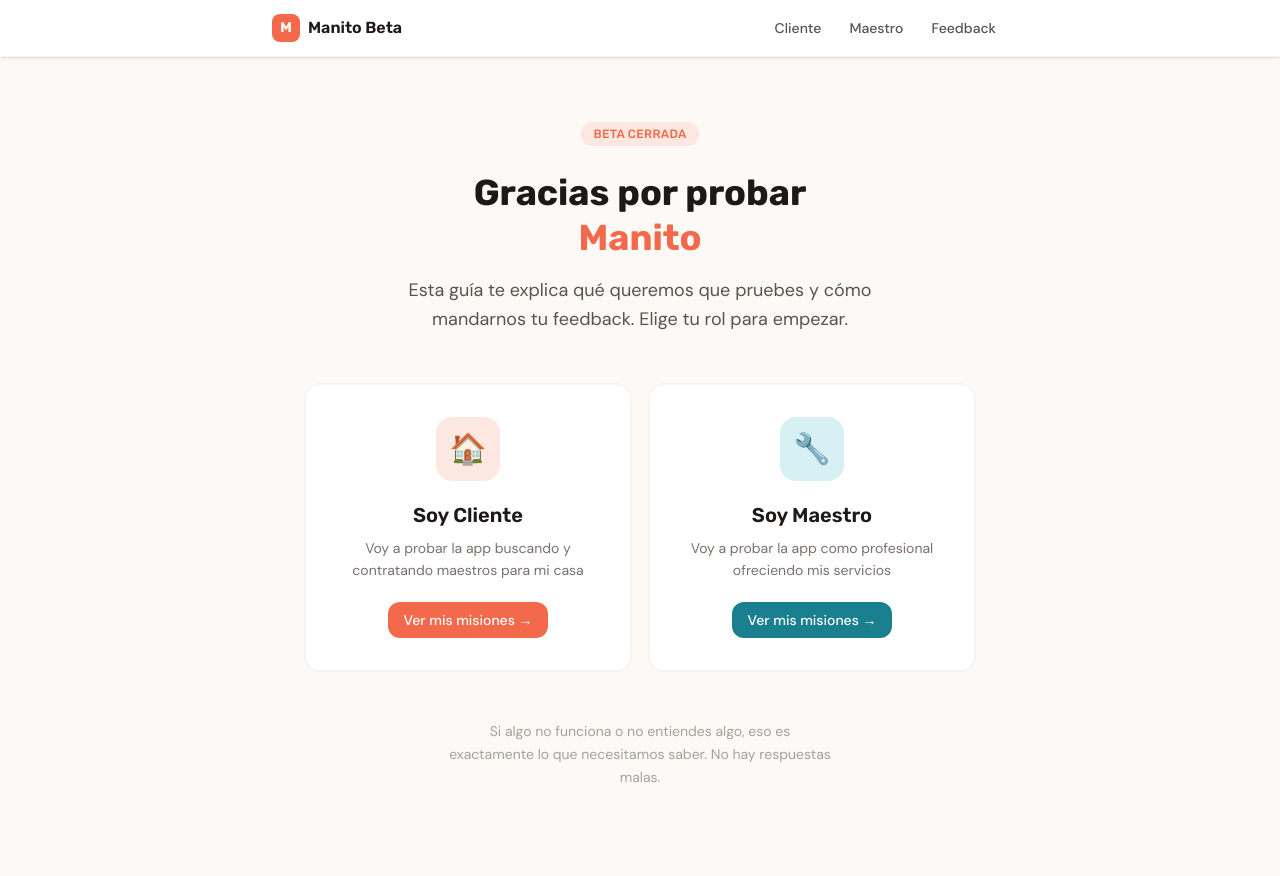
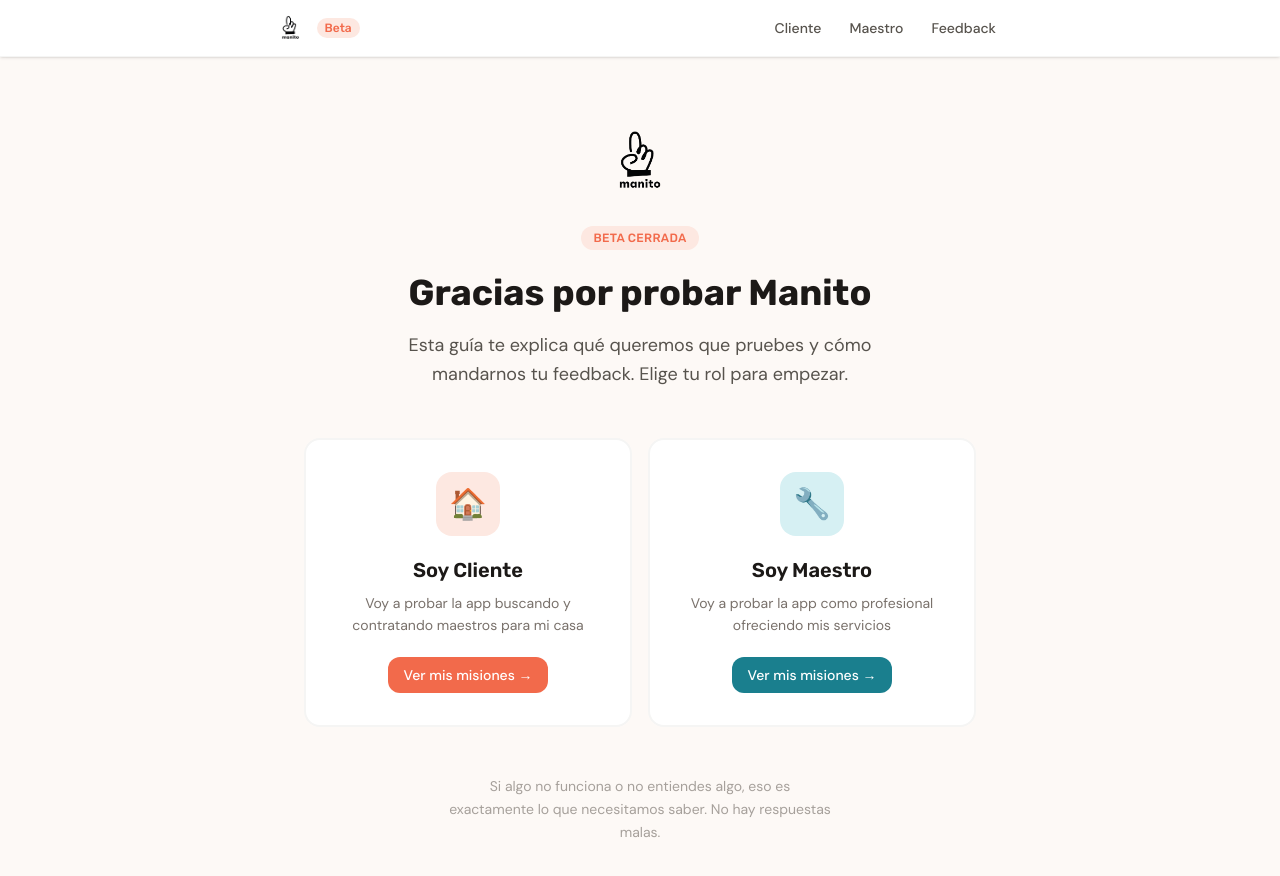
Before and after one commit to MatiasZepeda/manito-beta, a Next.js app: page / in a window 1280 px wide. Shown: the top 876 px of the page. Before the commit the page ends 852 px from the top, so only its background shows below. Built offline with nearby package versions, Linux system fonts and the light colour scheme.

Commit message:
feat: agrega logo Manito en nav y landing

```diff
--- a/app/layout.tsx
+++ b/app/layout.tsx
@@ -1,6 +1,7 @@
 import type { Metadata } from "next";
 import { Rubik, DM_Sans } from "next/font/google";
 import Link from "next/link";
+import Image from "next/image";
 import "./globals.css";
 
 const rubik = Rubik({
@@ -34,22 +35,23 @@
         <nav className="sticky top-0 z-50 bg-white border-b border-stone-100 shadow-sm">
           <div className="max-w-3xl mx-auto px-4 h-14 flex items-center justify-between">
             <Link href="/" className="flex items-center gap-2">
-              <div
-                className="w-7 h-7 rounded-lg flex items-center justify-center"
-                style={{ backgroundColor: "#f26a4b" }}
+              <Image
+                src="/logo.png"
+                alt="Manito"
+                width={80}
+                height={40}
+                className="h-8 w-auto object-contain"
+                priority
+              />
+              <span
+                className="text-xs font-medium px-2 py-0.5 rounded-full"
+                style={{
+                  backgroundColor: "#fde8e1",
+                  color: "#f26a4b",
+                  fontFamily: "var(--font-rubik), sans-serif",
+                }}
               >
-                <span
-                  className="text-white text-sm font-bold"
-                  style={{ fontFamily: "var(--font-rubik), sans-serif" }}
-                >
-                  M
-                </span>
-              </div>
-              <span
-                className="font-semibold text-stone-900"
-                style={{ fontFamily: "var(--font-rubik), sans-serif" }}
-              >
-                Manito Beta
+                Beta
               </span>
             </Link>
             <div className="flex items-center gap-1">
--- a/app/page.tsx
+++ b/app/page.tsx
@@ -1,6 +1,7 @@
 "use client";
 
 import Link from "next/link";
+import Image from "next/image";
 
 export default function Home() {
   return (
@@ -9,8 +10,16 @@
       style={{ backgroundColor: "#fdf9f6" }}
     >
       <div className="text-center mb-12 max-w-lg">
+        <Image
+          src="/logo.png"
+          alt="Manito"
+          width={160}
+          height={80}
+          className="h-20 w-auto object-contain mx-auto mb-6"
+          priority
+        />
         <span
-          className="inline-block px-3 py-1 text-xs font-medium rounded-full mb-6 uppercase tracking-wide"
+          className="inline-block px-3 py-1 text-xs font-medium rounded-full mb-5 uppercase tracking-wide"
           style={{
             backgroundColor: "#fde8e1",
             color: "#f26a4b",
@@ -23,9 +32,7 @@
           className="text-4xl font-bold text-stone-900 mb-4 leading-tight"
           style={{ fontFamily: "var(--font-rubik), sans-serif" }}
         >
-          Gracias por probar
-          <br />
-          <span style={{ color: "#f26a4b" }}>Manito</span>
+          Gracias por probar Manito
         </h1>
         <p className="text-stone-600 text-lg leading-relaxed">
           Esta guía te explica qué queremos que pruebes y cómo mandarnos tu
```
Also changed, not shown: public/logo.png (added).
